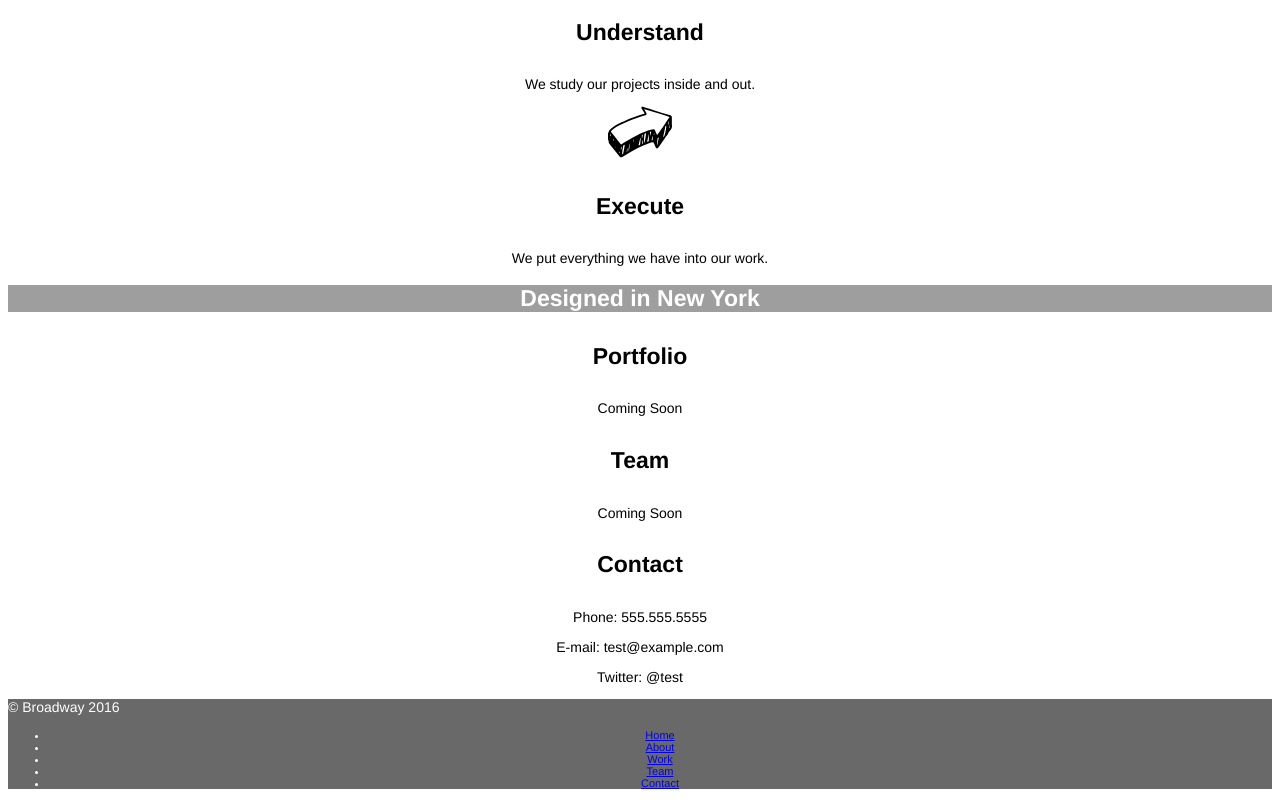
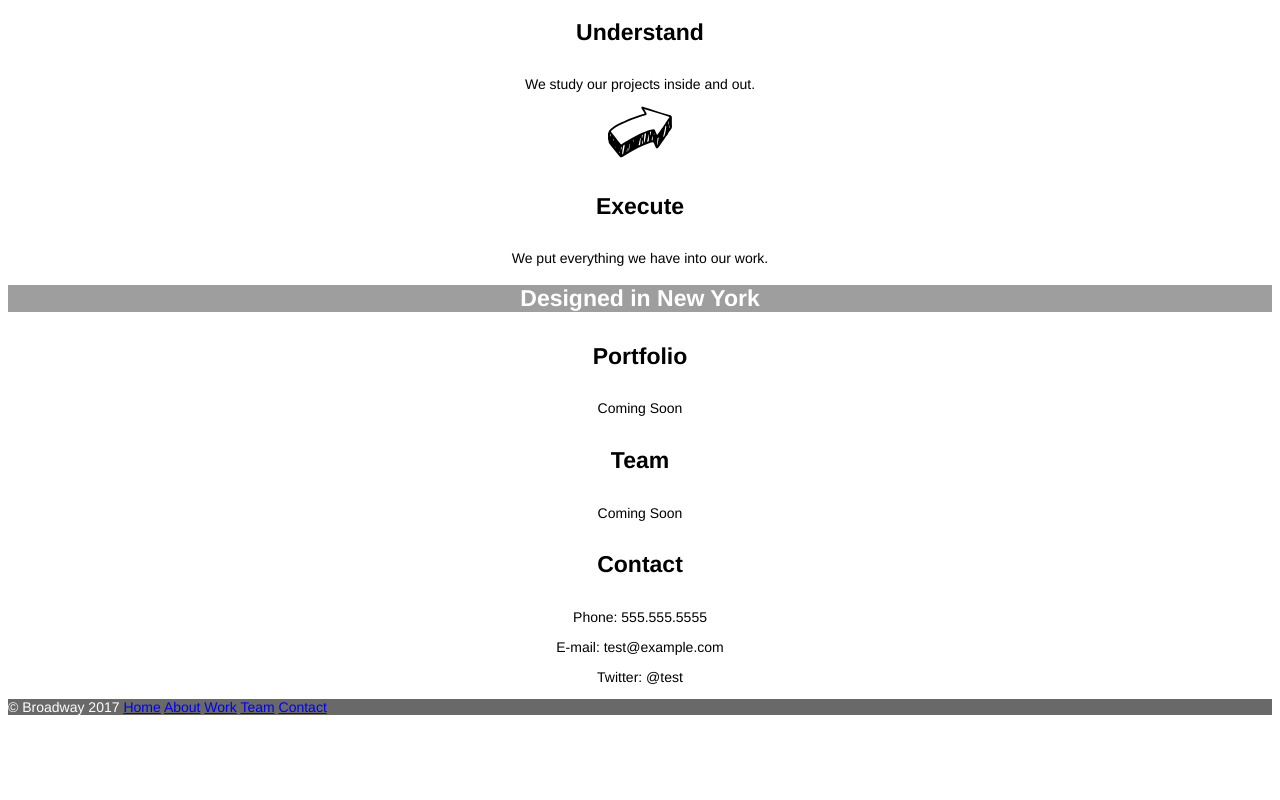
Before and after one commit to mkovar52/broadway, a plain HTML site: page index.html in a window 1280 px wide. Shown: the part 663-1463 px from the top of the page. After the commit the page ends 1392 px from the top, so only its background shows below. Drawn offline with Linux system fonts and the light colour scheme; grey boxes are pictures that could not be loaded.

Commit message:
Fourth HTML update, nearing completion.

```diff
--- a/index.html
+++ b/index.html
@@ -38,16 +38,12 @@
       <p>E-mail: test@example.com</p>
       <p>Twitter: @test</p>
     <div class="footer">
-      <p>&copy; Broadway 2016</p>
-      <nav>
-        <ul class="nav-footer">
-          <li><a href="#">Home</a></li>
-          <li><a href="#">About</a></li>
-          <li><a href="#">Work</a></li>
-          <li><a href="#">Team</a></li>
-          <li><a href="#">Contact</a></li>
-      </ul>
-    </nav>
+        <p>&copy; Broadway 2017
+      <a href="#">Home</a>
+      <a href="#">About</a>
+      <a href="#">Work</a>
+      <a href="#">Team</a>
+      <a href="#">Contact</a></p>
   </div>
     </div>
   </body>
```
Lines whose indentation alone changed are shown as unchanged.
